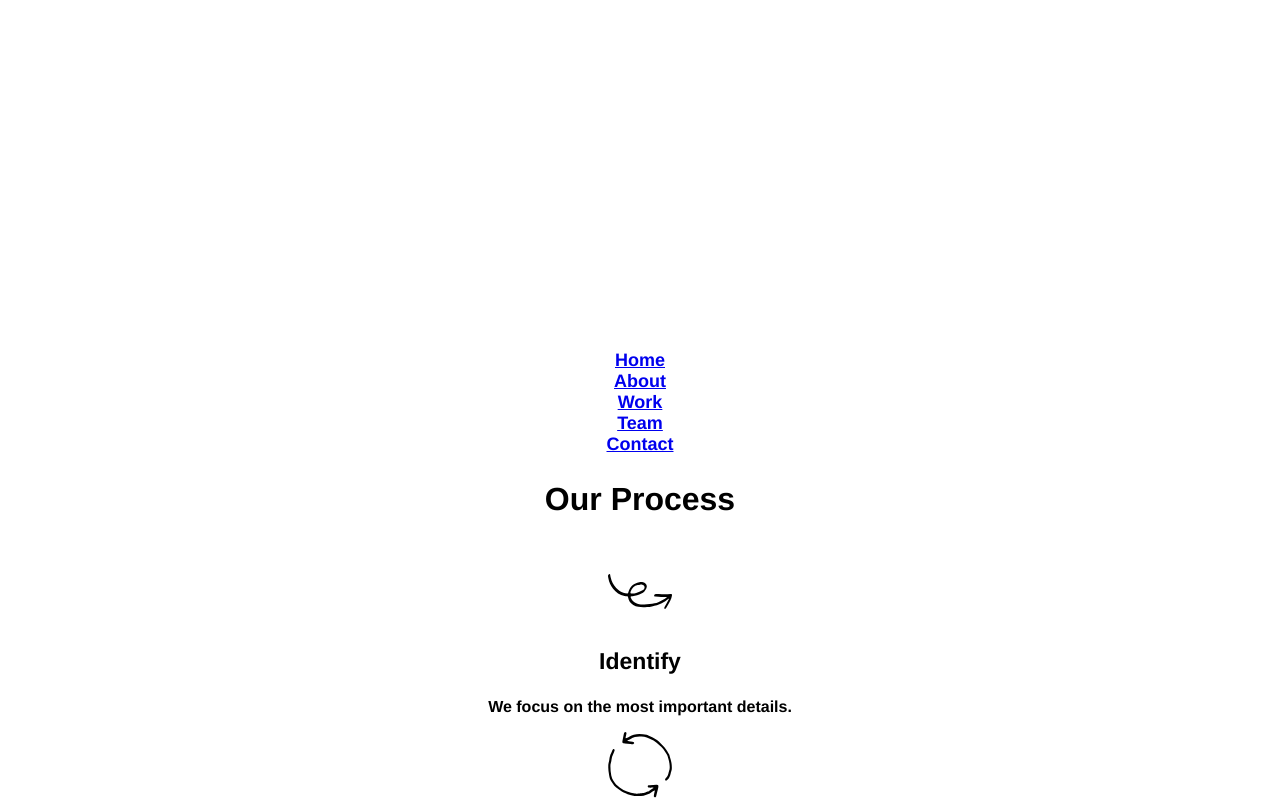
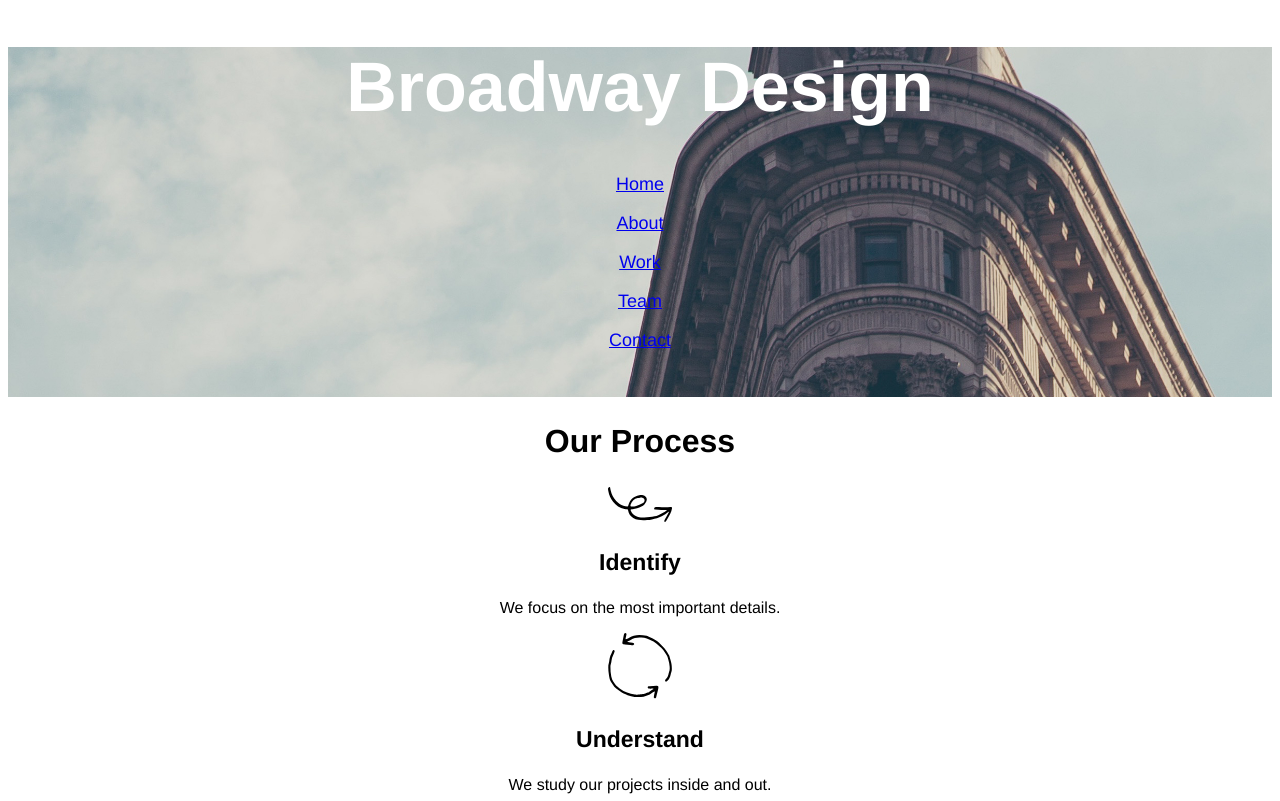
Before and after one commit to bmosco15650/broadway, a plain HTML site: page index.html in a window 1280 px wide. Shown: the top 801 px of the page. Drawn offline with Linux system fonts and the light colour scheme; files that its build step writes are made by us from their sources; files whose address does not match are found by name.

Commit message:
Update menu with A attribute and fixed hierarchy

```diff
--- a/index.html
+++ b/index.html
@@ -7,17 +7,15 @@
   </head>
   <body>
     <div class="header">
-    <div id="h1">
-    <h1>Broadway Design</h1>
+      <h1 id="h1">Broadway Design</h1>
       <nav>
-        <div class="nav">
-          <a href="index.html">Home</a><br />
-          <a href="about.html">About</a><br />
-          <a href="work.html">Work</a><br />
-          <a href="team.html">Team</a><br />
-          <a href="contact.html">Contact</a><br />
-        </di>
+        <p class="menu"><a href="index.html">Home</a></p>
+        <p class="menu"><a href="about.html">About</a></p>
+        <p class="menu"><a href="work.html">Work</a></p>
+        <p class="menu"><a href="team.html">Team</a></p>
+        <p class="menu"><a href="contact.html">Contact</a></p>
       </nav>
+    </div>
       <h2 id="h2">Our Process</h2>
         <img src="/users/ppmnola/desktop/codecademy/broadway/resources/images/identify.svg">
         <h3 id="h3">Identify</h3>
--- a/resources/style.css
+++ b/resources/style.css
@@ -7,7 +7,7 @@ body {
   font-weight: bold;
   color: white;
 }
-.nav {
+.menu {
   font-size: 18px;
   color: white;
 }
@@ -36,13 +36,13 @@ p {
   color: white;
   background-color: dimgray;
 }
-.image {
+.header {
   background-image: url("/users/ppmnola/desktop/codecademy/broadway/resources/images/the-flatiron-building.jpg");
   background-size: cover;
   background-position: center;
-  height: 450px;
+  height: 350px;
 }
-.image2 {
+.image {
   background-image: url("/users/ppmnola/desktop/codecademy/broadway/resources/images/the-flatiron-building.jpg");
   background-position: center;
   height: 30px;
```
